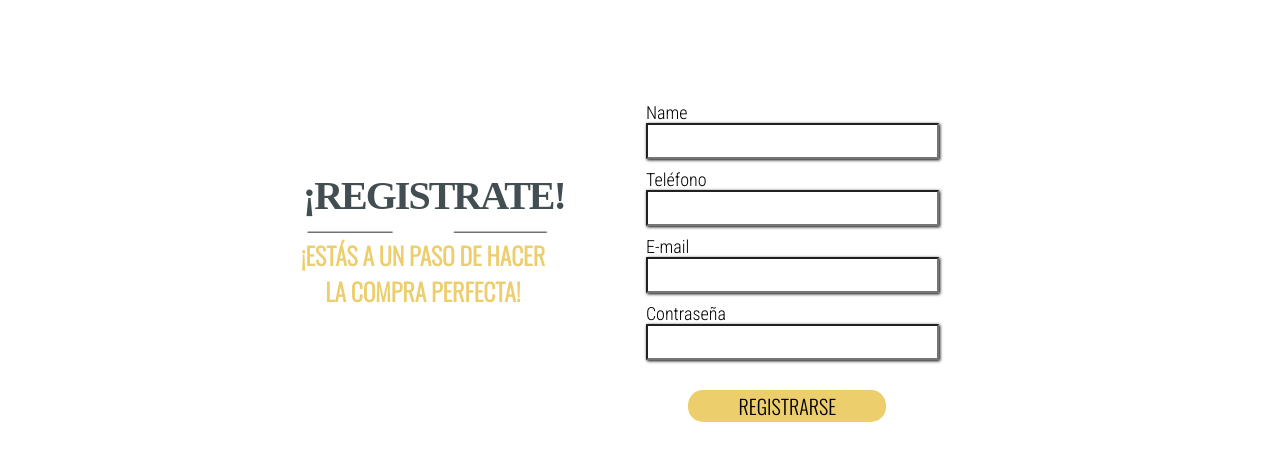
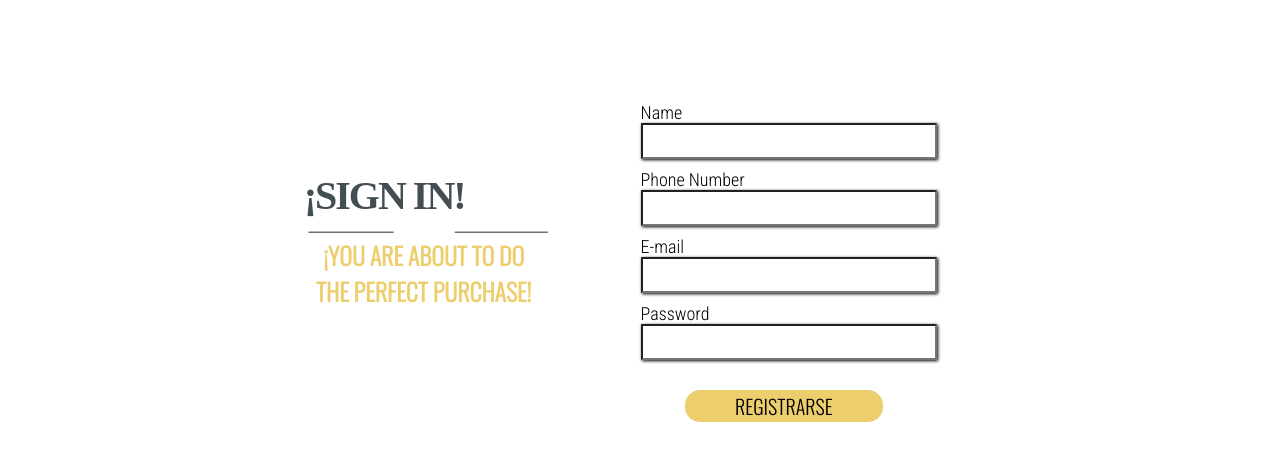
Before and after one commit to Esdrasmartinez/TERA, a plain HTML site: page Form.html in a window 1280 px wide. Shown: the part 102-562 px from the top of the page. Drawn offline with nearby package versions, Linux system fonts and the light colour scheme.

Commit message:
Update Form.html

```diff
--- a/Form.html
+++ b/Form.html
@@ -36,10 +36,10 @@
             <div class="row">
                 <div class="col-1"></div>
               <div class="col-6" id = "text_form">
-                      <h1>¡REGISTRATE!</h1>
+                      <h1>¡SIGN IN!</h1>
                       <img src="Img/lines_form.png" >
-                      <h2>¡ESTÁS A UN  PASO DE HACER  <br>
-                        LA COMPRA PERFECTA!</h2>
+                      <h2>¡YOU ARE ABOUT TO DO  <br>
+                        THE PERFECT PURCHASE!</h2>
               </div>
               <div class="col-6" id="login_form">
                   <form action="">
@@ -47,7 +47,7 @@
                       <br>
                       <input class="text_input" type="text" name="Name">
                       <br>
-                                <label for="phone">Teléfono</label>
+                                <label for="phone">Phone Number</label>
                       <br>
                       <input class="text_input" type="text" name="phone">
                       <br>
@@ -55,7 +55,7 @@
                       <br>
                       <input class="text_input"  type="email" name="email" >
                       <br>
-                                <label for="password">Contraseña</label>
+                                <label for="password">Password</label>
                       <br>
                       <input class="text_input" type="text" name="password" >
 
```
